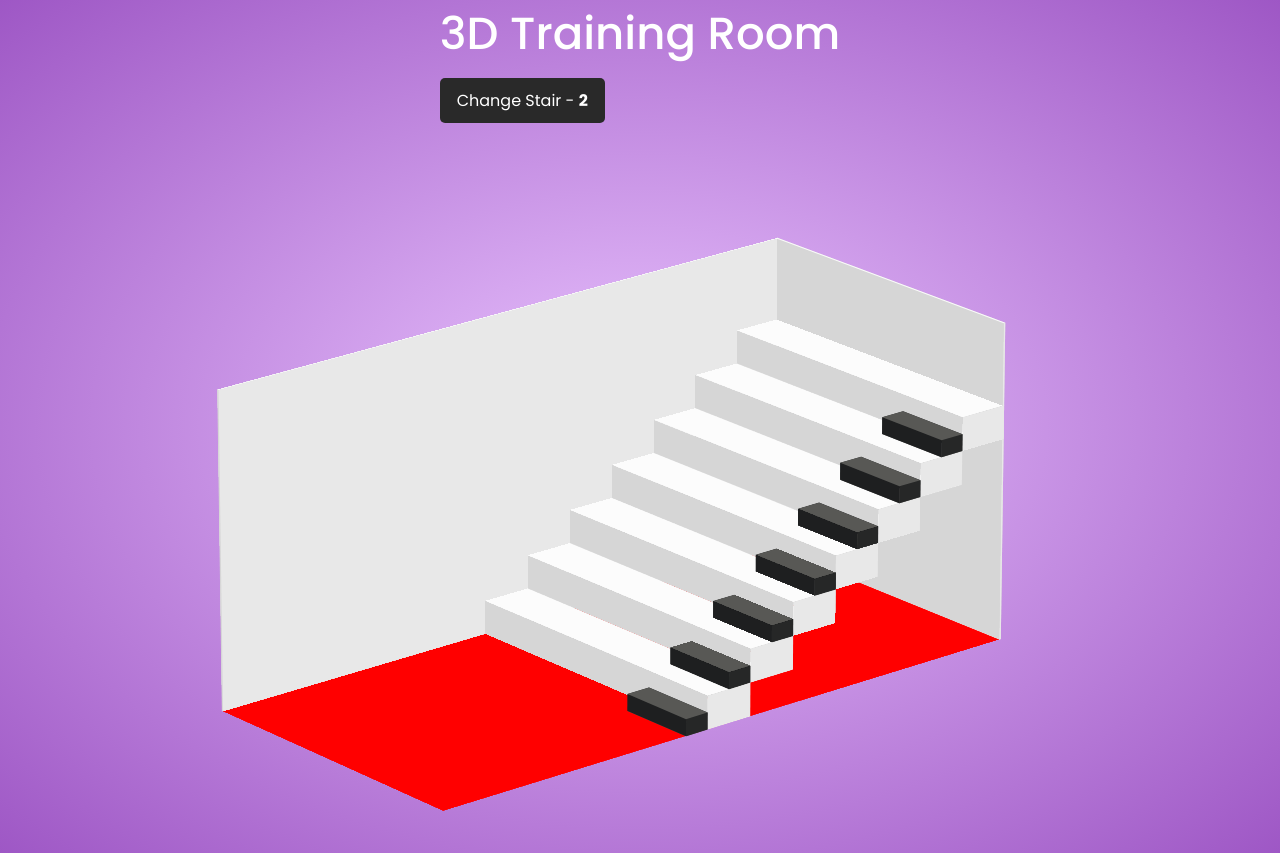
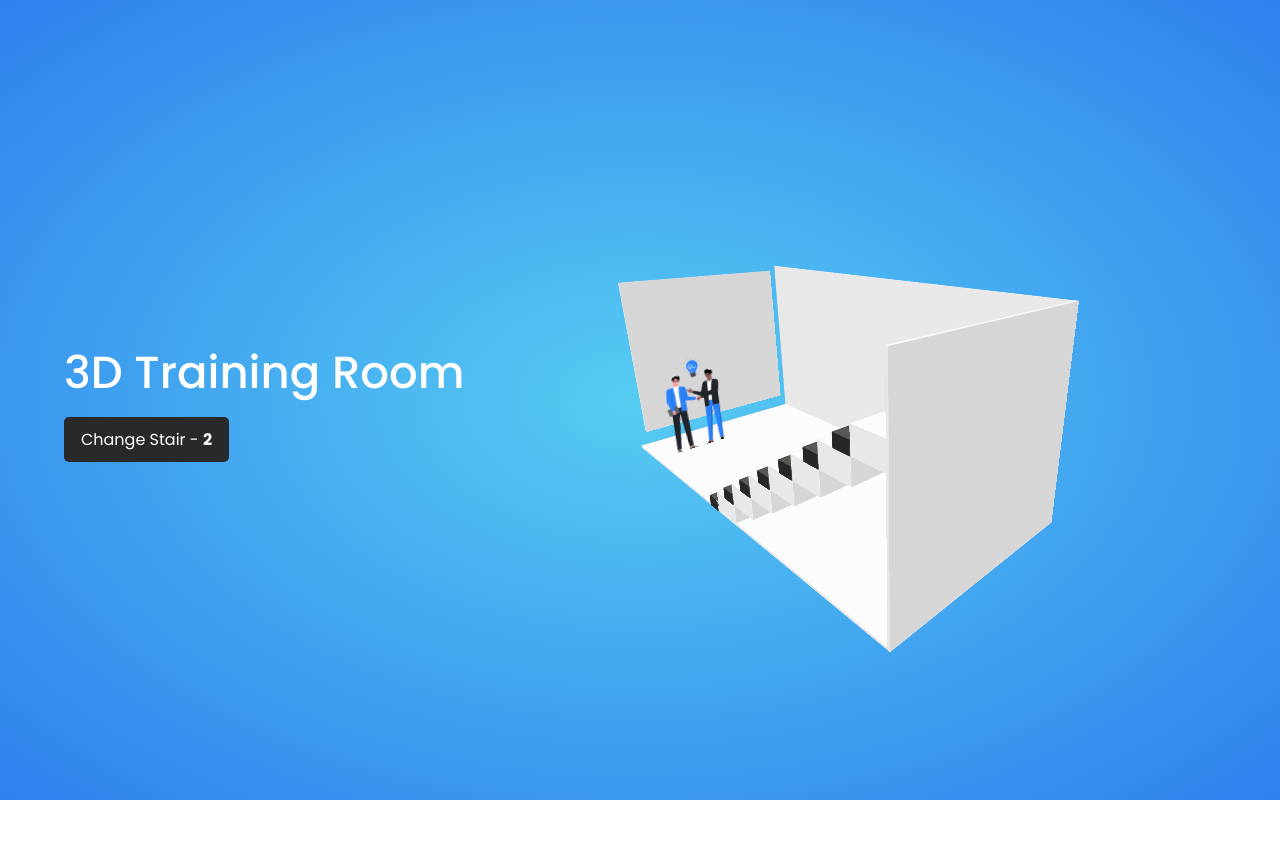
Before and after one commit to vuonghuuthien/3D-Training-Room, an Angular app: page / in a window 1280 px wide. After the commit the page ends 800 px from the top, so only its background shows below. Built offline with nearby package versions, Linux system fonts and the light colour scheme.

Commit message:
Add Env and Image People

```diff
--- a/src/app/app.component.html
+++ b/src/app/app.component.html
@@ -1,10 +1,14 @@
+<div class="env">
+  <div class="env-left">
     <div class="title">{{ title }}</div>
     <div class="btn-cont">
       <button class="button" (click)="changeStair()">
         Change Stair - <b>{{ stair_style }}</b>
       </button>
     </div>
+  </div>
 
+  <div class="env-right">
     <div
       class="base"
       [style.--base-width]="room.width"
@@ -46,20 +50,23 @@
         </div>
       </div>
 
-  <!-- <div
-    class="room"
-    [style.--room-width]="room.width"
-    [style.--room-height]="room.height"
-    [style.--room-depth]="room.depth"
-    [style.--room-z-center]="calcZCenter(room.height)"
-    [style.--room-top-fb]="calcTop_FB(room.height, room.depth)"
-    [style.--room-z-fb]="calcZ_FB(room.depth)"
-    [style.--room-bg-top]="room_bg_top"
-    [style.--room-bg-left]="room_bg_left"
-    [style.--room-bg-front]="room_bg_front"
+      <div
+        class="floor"
+        [style.--floor-width]="room.width"
+        [style.--floor-height]="wall_thick"
+        [style.--floor-depth]="room.depth"
+        [style.--floor-z-center]="calcZCenter(wall_thick)"
+        [style.--floor-top-fb]="calcTop_FB(wall_thick, room.depth)"
+        [style.--floor-z-fb]="calcZ_FB(room.depth)"
+        [style.--floor-bg-top]="room_bg_top"
+        [style.--floor-bg-left]="room_bg_left"
+        [style.--floor-bg-front]="room_bg_front"
       >
-    <div *ngFor="let face of face_list" [class]="'face room__' + face"></div>
-  </div> -->
+        <div
+          *ngFor="let face of face_list"
+          [class]="'face floor__' + face"
+        ></div>
+      </div>
 
       <div
         class="stair-cont stair-style-1"
@@ -167,7 +174,48 @@
           </div>
         </div>
       </div>
+
+      <div class="board-cont">
+        <div
+          class="board"
+          [style.--board-width]="board_size.width"
+          [style.--board-height]="board_size.height"
+          [style.--board-depth]="wall_thick"
+          [style.--board-z-center]="calcZCenter(board_size.height)"
+          [style.--board-top-fb]="calcTop_FB(board_size.height, wall_thick)"
+          [style.--board-z-fb]="calcZ_FB(wall_thick)"
+          [style.--board-bg-top]="room_bg_top"
+          [style.--board-bg-left]="room_bg_left"
+          [style.--board-bg-front]="room_bg_front"
+        >
+          <div
+            *ngFor="let face of face_list"
+            [class]="'face board__' + face"
+          ></div>
         </div>
+      </div>
+
+      <div class="people" [style.--height]="people.height_xl">
+        <img src="assets/people_praise.png" alt="" />
+      </div>
+    </div>
+  </div>
+</div>
+
+<!-- <div
+      class="room"
+      [style.--room-width]="room.width"
+      [style.--room-height]="room.height"
+      [style.--room-depth]="room.depth"
+      [style.--room-z-center]="calcZCenter(room.height)"
+      [style.--room-top-fb]="calcTop_FB(room.height, room.depth)"
+      [style.--room-z-fb]="calcZ_FB(room.depth)"
+      [style.--room-bg-top]="room_bg_top"
+      [style.--room-bg-left]="room_bg_left"
+      [style.--room-bg-front]="room_bg_front"
+    >
+      <div *ngFor="let face of face_list" [class]="'face room__' + face"></div>
+    </div> -->
 
 <!-- <div class="stairs">
   <div class="base"></div>
--- a/src/app/app.component.scss
+++ b/src/app/app.component.scss
@@ -63,6 +63,33 @@
   }
 }
 
+@mixin img($height) {
+  transform: rotateX(-90deg) translateY(calc($height / 2 * -1));
+}
+
+.env {
+  display: flex;
+  min-height: 100vh;
+  background: radial-gradient(#56CCF2 , #2F80ED);
+  overflow: hidden;
+
+  .env-left {
+    width: 100%;
+    max-width: 40%;
+    padding-left: 5%;
+    display: flex;
+    flex-direction: column;
+    justify-content: center;
+  }
+
+  .env-right {
+    width: 100%;
+    display: flex;
+    align-items: center;
+    justify-content: center;
+  }
+}
+
 .title {
   font-size: 45px;
   font-weight: 500;
@@ -89,9 +116,8 @@
 .base {
   width: addUnit(--base-width);
   height: addUnit(--base-depth);
-  transform: perspective(10000px) rotateX(70deg) rotateZ(50deg)
-    translateZ(-200px);
-  background: red;
+  transform: perspective(500px) rotateX(70deg) rotateZ(50deg) translateX(100px) translateZ(-50px);
+  transform: perspective(500px) rotateX(70deg) rotateZ(135deg) translateX(100px) translateZ(-50px);
   position: relative;
   // transform: rotateX(-30deg) rotateY(250deg);
   // animation: animate 10s linear infinite;
@@ -144,6 +170,30 @@
       var(--wall-bg-left)
     );
   }
+}
+
+.floor {
+  width: addUnit(--floor-width);
+  height: addUnit(--floor-depth);
+  top: 0;
+  left: 0;
+  position: absolute;
+  transform: translateZ(addUnit(--floor-z-center));
+
+  @include face_list(
+    ".floor",
+    addUnit(--floor-height),
+    addUnit(--floor-depth),
+    addUnit(--floor-z-center),
+    addUnit(--floor-top-fb),
+    addUnit(--floor-z-fb),
+    var(--floor-bg-top),
+    var(--floor-bg-top),
+    var(--floor-bg-front),
+    var(--floor-bg-front),
+    var(--floor-bg-left),
+    var(--floor-bg-left)
+  );
 }
 
 // .room {
@@ -246,6 +296,46 @@
   }
 }
 
+.board-cont {
+  top: 100%;
+  left: 50%;
+  position: absolute;
+  transform: translateX(-50%) translateZ(15px);
+  .board {
+    width: addUnit(--board-width);
+    height: addUnit(--board-depth);
+    transform: translateZ(addUnit(--board-z-center));
+
+    @include face_list(
+      ".board",
+      addUnit(--board-height),
+      addUnit(--board-depth),
+      addUnit(--board-z-center),
+      addUnit(--board-top-fb),
+      addUnit(--board-z-fb),
+      var(--board-bg-top),
+      var(--board-bg-top),
+      var(--board-bg-front),
+      var(--board-bg-front),
+      var(--board-bg-left),
+      var(--board-bg-left)
+    );
+  }
+}
+
+.people {
+  height: addUnit(--height);
+  width: fit-content;
+  top: 75%;
+  left: 60%;
+  position: absolute;
+  @include img(addUnit(--height));
+  img {
+    height: 100%;
+    width: fit-content;
+  }
+}
+
 // .stairs {
 //   margin-left: 400px;
 //   position: relative;
--- a/src/app/app.component.ts
+++ b/src/app/app.component.ts
@@ -8,7 +8,7 @@ import { Component } from '@angular/core';
 export class AppComponent {
   title = '3D Training Room';
 
-  scale = 1 / 10;
+  scale = 1 / 20;
   face_list = ['top', 'bottom', 'front', 'back', 'left', 'right'];
 
   // Room Detail
@@ -26,7 +26,7 @@ export class AppComponent {
   wall_thick = 2;
 
   // Stair Detail
-  stair_sm_width = 90;
+  stair_sm_width = 900 * this.scale;
   step_sm_num = 14;
   step_sm_size = {
     height: 180 * this.scale,
@@ -51,6 +51,19 @@ export class AppComponent {
   step_bg_2_sm_left = '#262727';
   step_bg_2_sm_front = '#1E1F20';
 
+  // Board Detail
+  board_size = {
+    width: 3200 * this.scale,
+    height: 3000 * this.scale,
+  };
+
+  // People Detail
+  people = {
+    height_xl: 1900 * this.scale,
+    height_lg: 1800 * this.scale,
+    height_md: 800 * this.scale,
+  };
+
   constructor() {}
 
   changeStair() {
--- a/src/styles.scss
+++ b/src/styles.scss
@@ -7,15 +7,6 @@
   font-family: 'Poppins', sans-serif;
 }
 
-body {
-  display: flex;
-  justify-content: center;
-  align-items: center;
-  min-height: 100vh;
-  background: radial-gradient(#eac4ff, #9e57c5);
-  overflow: hidden;
-}
-
 .face {
   position: absolute;
 }
```
Also changed, not shown: src/assets/people_praise.png (added). Lines whose indentation alone changed are shown as unchanged.
